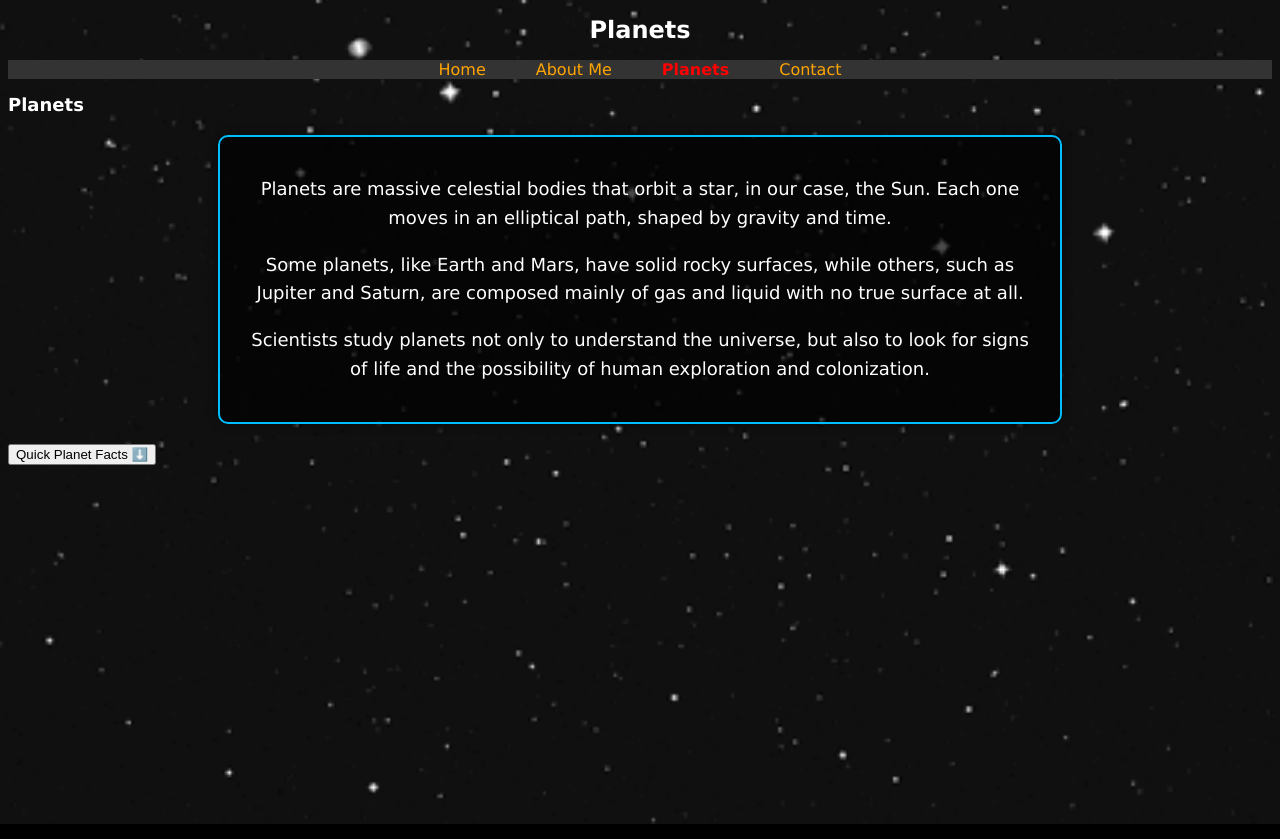
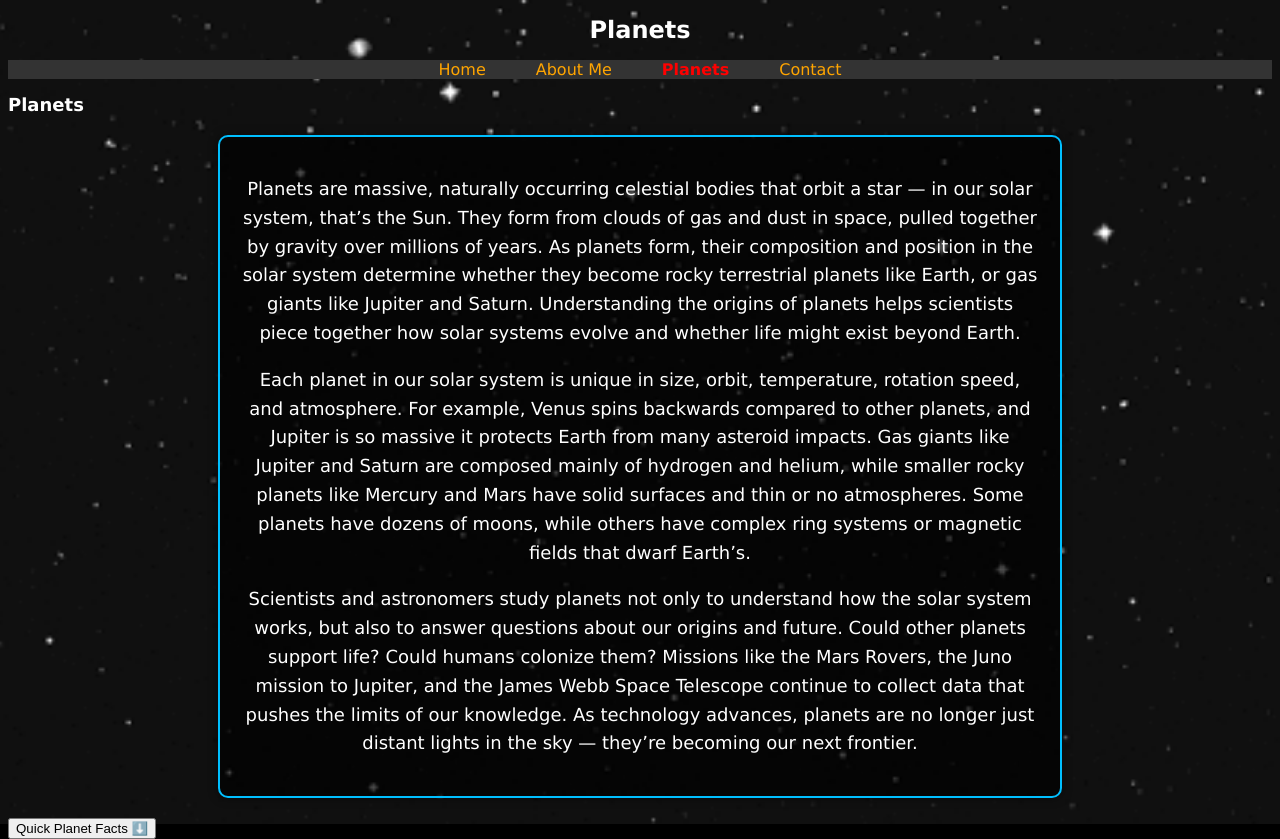
Before and after one commit to CJones-Howe/CrippledPoptart.github.io, a plain HTML site: page Planets.html in a window 1280 px wide. Drawn offline with Linux system fonts and the light colour scheme.

Commit message:
Update Planets.html

```diff
--- a/Planets.html
+++ b/Planets.html
@@ -22,15 +22,18 @@
         </ul>
     </nav>
 <h2>Planets</h2>
+
 <div class="info-box">
   <p>
-    Planets are massive celestial bodies that orbit a star, in our case, the Sun. Each one moves in an elliptical path, shaped by gravity and time.
+    Planets are massive, naturally occurring celestial bodies that orbit a star — in our solar system, that’s the Sun. They form from clouds of gas and dust in space, pulled together by gravity over millions of years. As planets form, their composition and position in the solar system determine whether they become rocky terrestrial planets like Earth, or gas giants like Jupiter and Saturn. Understanding the origins of planets helps scientists piece together how solar systems evolve and whether life might exist beyond Earth.
   </p>
+
   <p>
-    Some planets, like Earth and Mars, have solid rocky surfaces, while others, such as Jupiter and Saturn, are composed mainly of gas and liquid with no true surface at all.
+    Each planet in our solar system is unique in size, orbit, temperature, rotation speed, and atmosphere. For example, Venus spins backwards compared to other planets, and Jupiter is so massive it protects Earth from many asteroid impacts. Gas giants like Jupiter and Saturn are composed mainly of hydrogen and helium, while smaller rocky planets like Mercury and Mars have solid surfaces and thin or no atmospheres. Some planets have dozens of moons, while others have complex ring systems or magnetic fields that dwarf Earth’s.
   </p>
+
   <p>
-    Scientists study planets not only to understand the universe, but also to look for signs of life and the possibility of human exploration and colonization.
+    Scientists and astronomers study planets not only to understand how the solar system works, but also to answer questions about our origins and future. Could other planets support life? Could humans colonize them? Missions like the Mars Rovers, the Juno mission to Jupiter, and the James Webb Space Telescope continue to collect data that pushes the limits of our knowledge. As technology advances, planets are no longer just distant lights in the sky — they’re becoming our next frontier.
   </p>
 </div>
 
```
